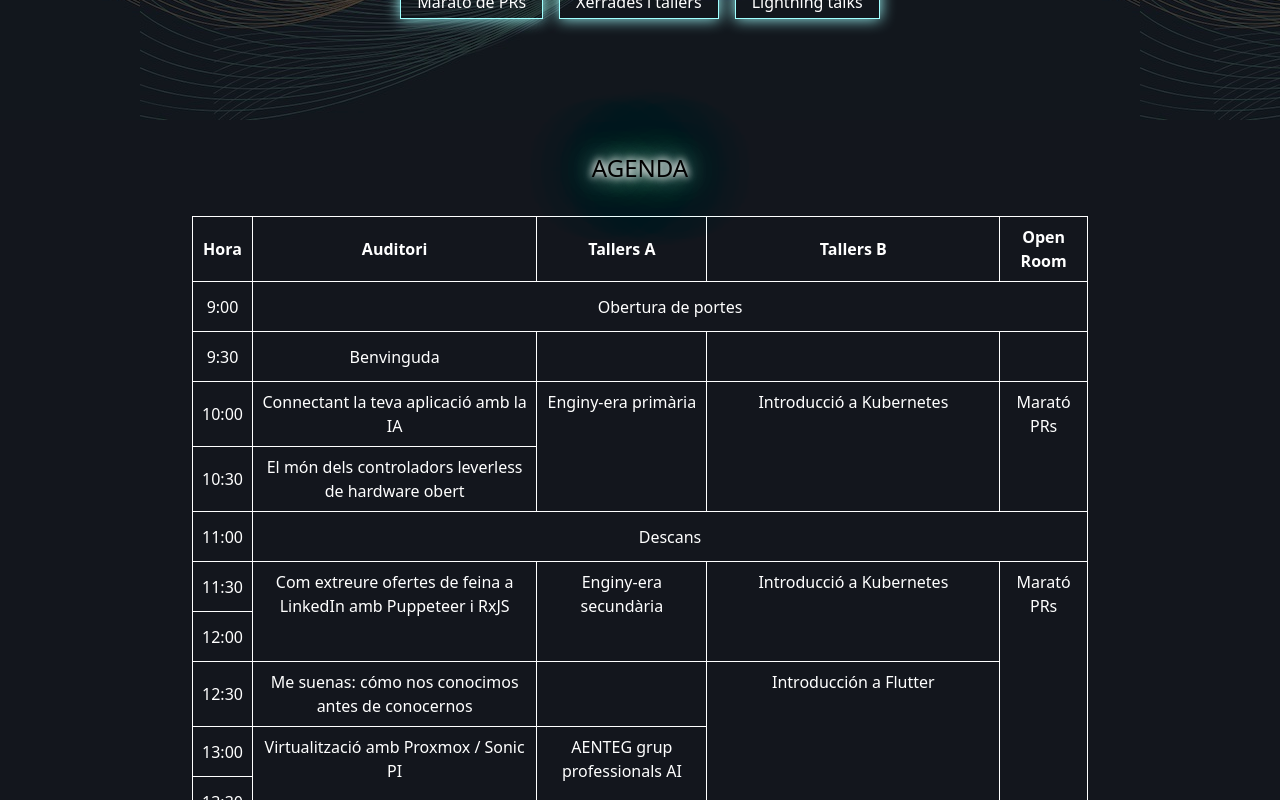
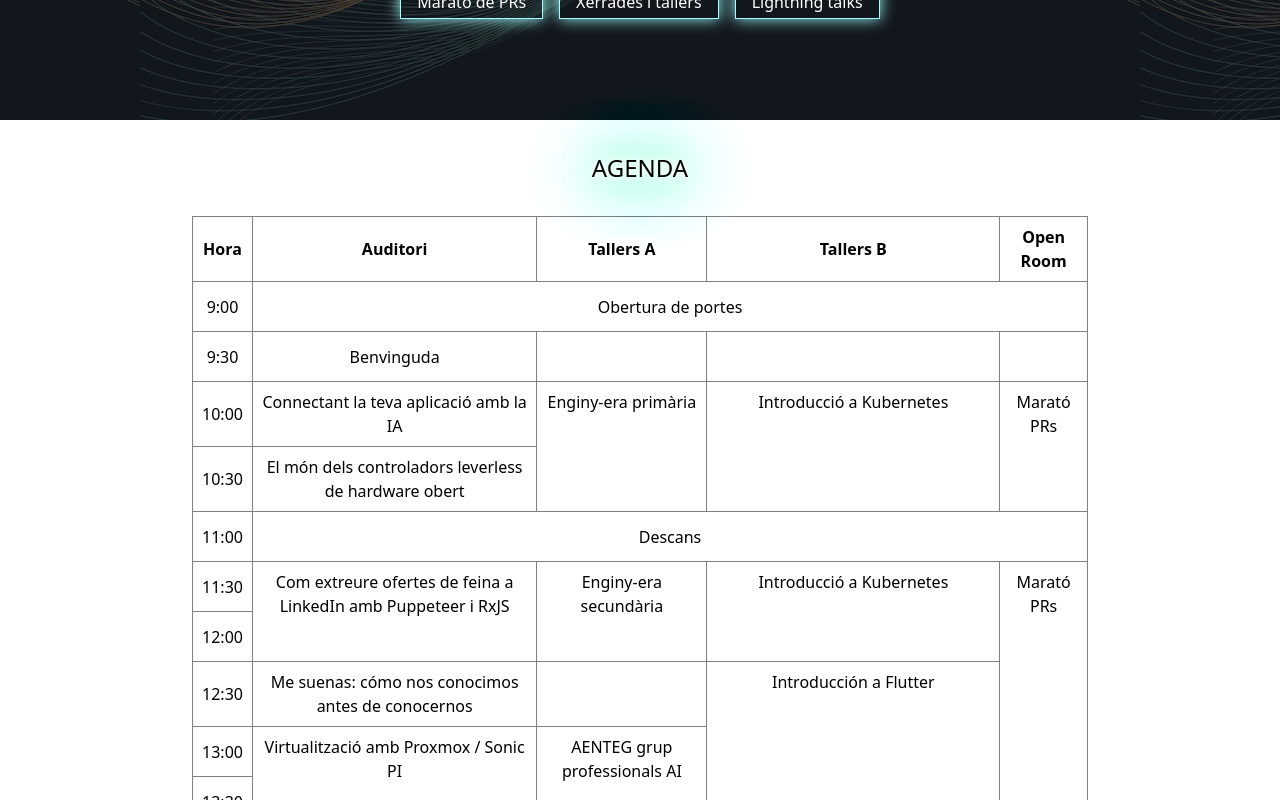
Before and after one commit to GeeksCAT/hacktoberfest-web-2022, a Vue app: page / in a window 1280 px wide. Shown: the part 680-1480 px from the top of the page. Built offline with nearby package versions, Linux system fonts and the light colour scheme; what @formkit/vue would draw is missing.

Commit message:
Use light theme for schedule section
To be printer-friendly

```diff
--- a/src/components/Sections/SDiary.vue
+++ b/src/components/Sections/SDiary.vue
@@ -5,7 +5,7 @@ import ASection from '../Atoms/ASection.vue'
 </script>
 
 <template>
-  <a-section class="dark">
+  <a-section>
     <a-title variant="dark">Agenda</a-title>
     <!-- <div v-for="(hour, index) in diary" :key="index" class="mb-4">
       <b>{{ hour.hour }}</b>
@@ -130,7 +130,7 @@ import ASection from '../Atoms/ASection.vue'
 table,
 th,
 td {
-  border: 1px solid white;
+  border: 1px solid grey;
   text-align: center;
 }
 
```
